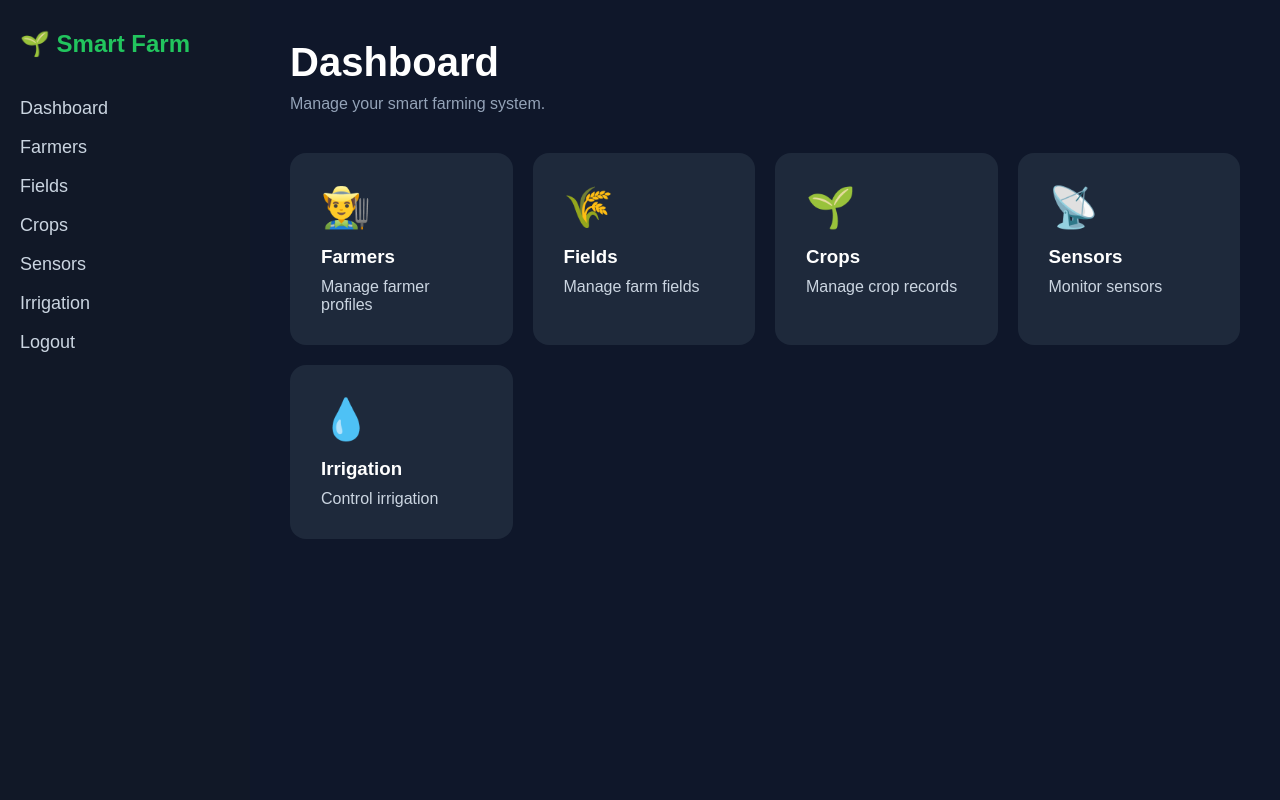
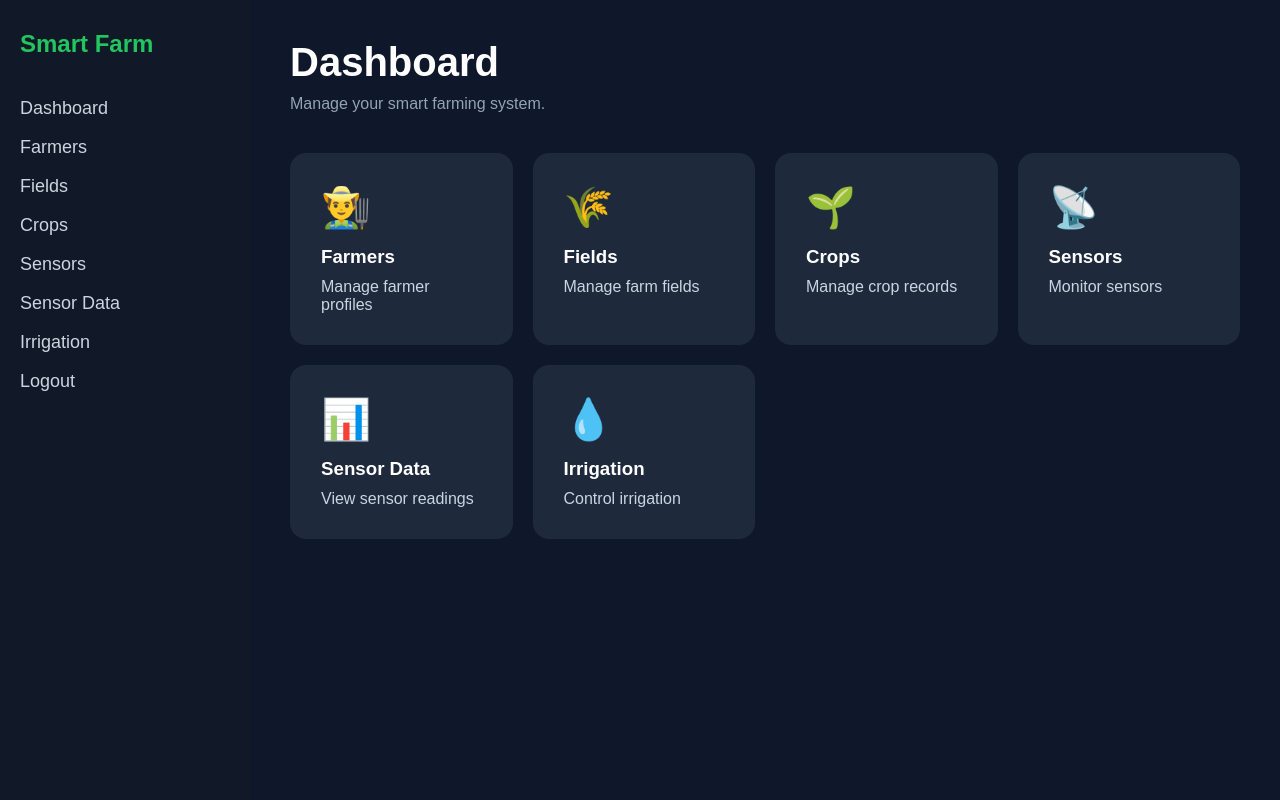
Before and after one commit to jabershabab111-ctrl/smart-farming, a Flask app: page /dashboard in a window 1280 px wide. Run offline with Flask 3, Linux system fonts and the light colour scheme.

Commit message:
Final submission

```diff
--- a/Smart Farming _DB/GUI/gui.py
+++ b/Smart Farming _DB/GUI/gui.py
@@ -425,8 +425,8 @@ build_crud_frame(
 build_crud_frame(
     "sensor_data", "Sensor Data", "sensor_data", "data_id",
     columns=[
-        ("ID",          "data_id"),
-        ("Sensor ID",   "sensor_id"),
+        ("Data_id",   "data_id"),
+
         ("Moisture",    "moisture"),
         ("Temperature", "temperature"),
         ("Humidity",    "humidity"),
--- a/Smart Farming _DB/templates/crops.html
+++ b/Smart Farming _DB/templates/crops.html
@@ -21,12 +21,13 @@
 <body>
 
 <div class="sidebar">
-    <h2>🌱 Smart Farm</h2>
+    <h2> Smart Farm</h2>
     <a href="/dashboard">Dashboard</a>
     <a href="/farmers">Farmers</a>
     <a href="/fields">Fields</a>
     <a href="/crops">Crops</a>
     <a href="/sensors">Sensors</a>
+    <a href="/sensor-data">Sensor Data</a>
     <a href="/irrigation">Irrigation</a>
     <a href="/">Logout</a>
 </div>
--- a/Smart Farming _DB/templates/dashboard.html
+++ b/Smart Farming _DB/templates/dashboard.html
@@ -4,7 +4,6 @@
     <title>Smart Farm Dashboard</title>
 
     <style>
-
         *{
             margin:0;
             padding:0;
@@ -72,6 +71,9 @@
             transition:0.3s;
             cursor:pointer;
             border:1px solid transparent;
+            text-decoration:none;
+            color:white;
+            display:block;
         }
 
         .card:hover{
@@ -92,67 +94,67 @@
             color:#cbd5e1;
             margin:0;
         }
-
     </style>
-
 </head>
 
 <body>
 
     <div class="sidebar">
-
-        <h2>🌱 Smart Farm</h2>
+        <h2> Smart Farm</h2>
 
         <a href="/dashboard">Dashboard</a>
         <a href="/farmers">Farmers</a>
         <a href="/fields">Fields</a>
         <a href="/crops">Crops</a>
         <a href="/sensors">Sensors</a>
+        <a href="/sensor-data">Sensor Data</a>
         <a href="/irrigation">Irrigation</a>
         <a href="/">Logout</a>
-
     </div>
 
     <div class="main">
-
         <h1>Dashboard</h1>
-
         <p>Manage your smart farming system.</p>
 
         <div class="cards">
 
-            <div class="card">
+            <a href="/farmers" class="card">
                 <div class="icon">👨‍🌾</div>
                 <h3>Farmers</h3>
                 <p>Manage farmer profiles</p>
-            </div>
+            </a>
 
-            <div class="card">
+            <a href="/fields" class="card">
                 <div class="icon">🌾</div>
                 <h3>Fields</h3>
                 <p>Manage farm fields</p>
-            </div>
+            </a>
 
-            <div class="card">
+            <a href="/crops" class="card">
                 <div class="icon">🌱</div>
                 <h3>Crops</h3>
                 <p>Manage crop records</p>
-            </div>
+            </a>
 
-            <div class="card">
+            <a href="/sensors" class="card">
                 <div class="icon">📡</div>
                 <h3>Sensors</h3>
                 <p>Monitor sensors</p>
-            </div>
+            </a>
 
-            <div class="card">
+            <a href="/sensor-data" class="card">
+                <div class="icon">📊</div>
+                <h3>Sensor Data</h3>
+                <p>View sensor readings</p>
+            </a>
+
+            <a href="/irrigation" class="card">
                 <div class="icon">💧</div>
                 <h3>Irrigation</h3>
                 <p>Control irrigation</p>
-            </div>
+            </a>
 
         </div>
-
     </div>
 
 </body>
--- a/Smart Farming _DB/templates/farmers.html
+++ b/Smart Farming _DB/templates/farmers.html
@@ -21,12 +21,13 @@
 <body>
 
 <div class="sidebar">
-    <h2>🌱 Smart Farm</h2>
+    <h2> Smart Farm</h2>
     <a href="/dashboard">Dashboard</a>
     <a href="/farmers">Farmers</a>
     <a href="/fields">Fields</a>
     <a href="/crops">Crops</a>
     <a href="/sensors">Sensors</a>
+    <a href="/sensor-data">Sensor Data</a>
     <a href="/irrigation">Irrigation</a>
     <a href="/">Logout</a>
 </div>
--- a/Smart Farming _DB/templates/fields.html
+++ b/Smart Farming _DB/templates/fields.html
@@ -21,12 +21,13 @@
 <body>
 
 <div class="sidebar">
-    <h2>🌱 Smart Farm</h2>
+    <h2> Smart Farm</h2>
     <a href="/dashboard">Dashboard</a>
     <a href="/farmers">Farmers</a>
     <a href="/fields">Fields</a>
     <a href="/crops">Crops</a>
     <a href="/sensors">Sensors</a>
+    <a href="/sensor-data">Sensor Data</a>
     <a href="/irrigation">Irrigation</a>
     <a href="/">Logout</a>
 </div>
--- a/Smart Farming _DB/templates/irrigation.html
+++ b/Smart Farming _DB/templates/irrigation.html
@@ -21,12 +21,13 @@
 <body>
 
 <div class="sidebar">
-    <h2>🌱 Smart Farm</h2>
+    <h2> Smart Farm</h2>
     <a href="/dashboard">Dashboard</a>
     <a href="/farmers">Farmers</a>
     <a href="/fields">Fields</a>
     <a href="/crops">Crops</a>
     <a href="/sensors">Sensors</a>
+    <a href="/sensor-data">Sensor Data</a>
     <a href="/irrigation">Irrigation</a>
     <a href="/">Logout</a>
 </div>
--- a/Smart Farming _DB/templates/login.html
+++ b/Smart Farming _DB/templates/login.html
@@ -77,7 +77,7 @@
 
        </form>
 
-        <p>Don't have an account? <a href="#">Register</a></p>
+        <p>Don't have an account? <a href="/register">Register</a></p>
     </div>
 </body>
 </html>
--- a/Smart Farming _DB/templates/sensor_data.html
+++ b/Smart Farming _DB/templates/sensor_data.html
@@ -21,7 +21,7 @@
 <body>
 
 <div class="sidebar">
-    <h2>🌱 Smart Farm</h2>
+    <h2> Smart Farm</h2>
     <a href="/dashboard">Dashboard</a>
     <a href="/farmers">Farmers</a>
     <a href="/fields">Fields</a>
--- a/Smart Farming _DB/templates/sensors.html
+++ b/Smart Farming _DB/templates/sensors.html
@@ -21,12 +21,13 @@
 <body>
 
 <div class="sidebar">
-    <h2>🌱 Smart Farm</h2>
+    <h2> Smart Farm</h2>
     <a href="/dashboard">Dashboard</a>
     <a href="/farmers">Farmers</a>
     <a href="/fields">Fields</a>
     <a href="/crops">Crops</a>
     <a href="/sensors">Sensors</a>
+    <a href="/sensor-data">Sensor Data</a>
     <a href="/irrigation">Irrigation</a>
     <a href="/">Logout</a>
 </div>
--- a/Smart Farming _DB/web_app.py
+++ b/Smart Farming _DB/web_app.py
@@ -72,6 +72,11 @@ def sensors():
     res = supabase.table("sensors").select("*").execute()
     return render_template("sensors.html", sensors=res.data)
 
+@app.route("/sensor-data")
+def sensor_data():
+    res = supabase.table("sensor_data").select("*").execute()
+    return render_template("sensor_data.html", sensor_data=res.data)
+
 
 @app.route("/irrigation")
 def irrigation():
@@ -79,5 +84,10 @@ def irrigation():
     return render_template("irrigation.html", irrigation=res.data)
 
 
+@app.route("/register")
+def register():
+    return render_template("register.html")
+
+
 if __name__ == "__main__":
     app.run(debug=True)
```
Also changed, not shown: Smart Farming _DB/templates/register.html (+108 -20 lines).
